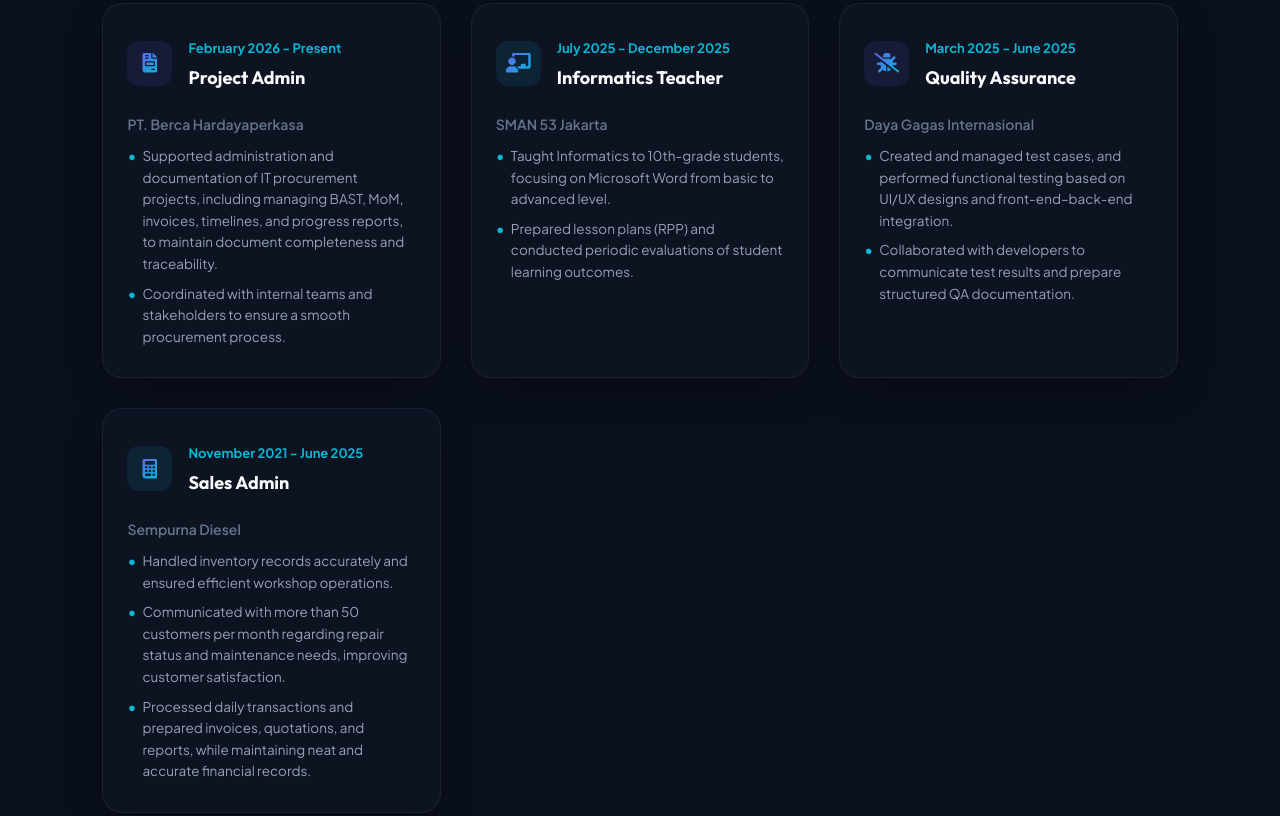
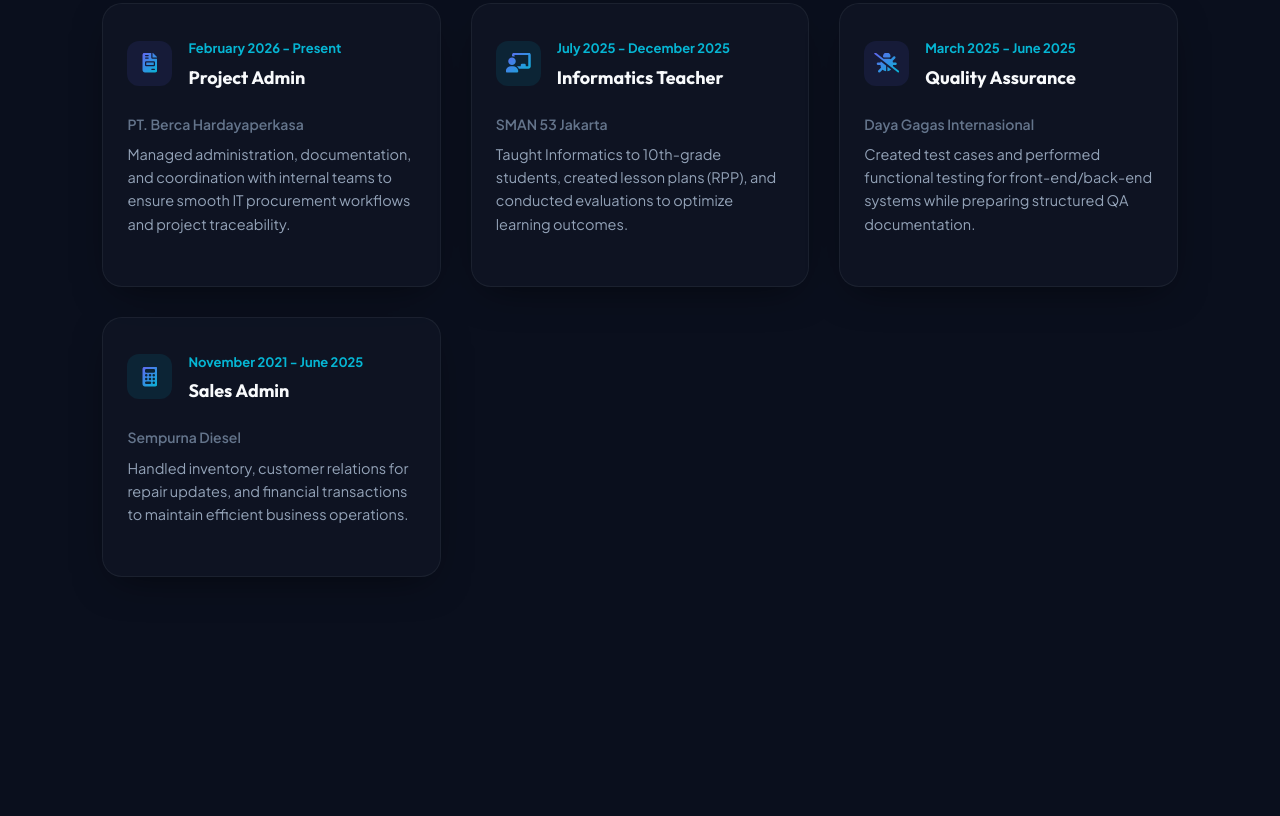
Before and after one commit to pujaptri/PujaVerse, a plain HTML site: page index.html in a window 1280 px wide. Shown: the part 1868-2684 px from the top of the page. Drawn offline with Linux system fonts and the light colour scheme.

Commit message:
Convert experiences and volunteer sections to short descriptions in English

```diff
--- a/index.html
+++ b/index.html
@@ -136,16 +136,7 @@
           </div>
         </div>
         <p style="font-size: 14px; color: var(--text-muted); font-weight: 600; margin-bottom: 5px;">PT. Berca Hardayaperkasa</p>
-        <ul style="list-style: none; margin-top: 10px; font-size: 13.5px; color: var(--text-secondary); line-height: 1.6; padding-left: 0;">
-          <li style="position: relative; padding-left: 15px; margin-bottom: 8px;">
-            <span style="position: absolute; left: 0; color: var(--accent-cyan); font-weight: bold;">•</span>
-            Supported administration and documentation of IT procurement projects, including managing BAST, MoM, invoices, timelines, and progress reports, to maintain document completeness and traceability.
-          </li>
-          <li style="position: relative; padding-left: 15px; margin-bottom: 0;">
-            <span style="position: absolute; left: 0; color: var(--accent-cyan); font-weight: bold;">•</span>
-            Coordinated with internal teams and stakeholders to ensure a smooth procurement process.
-          </li>
-        </ul>
+        <p style="font-size: 14.5px; color: var(--text-secondary); line-height: 1.6; margin-top: 8px;">Managed administration, documentation, and coordination with internal teams to ensure smooth IT procurement workflows and project traceability.</p>
       </div>
 
       <!-- Exp 2 -->
@@ -158,16 +149,7 @@
           </div>
         </div>
         <p style="font-size: 14px; color: var(--text-muted); font-weight: 600; margin-bottom: 5px;">SMAN 53 Jakarta</p>
-        <ul style="list-style: none; margin-top: 10px; font-size: 13.5px; color: var(--text-secondary); line-height: 1.6; padding-left: 0;">
-          <li style="position: relative; padding-left: 15px; margin-bottom: 8px;">
-            <span style="position: absolute; left: 0; color: var(--accent-cyan); font-weight: bold;">•</span>
-            Taught Informatics to 10th-grade students, focusing on Microsoft Word from basic to advanced level.
-          </li>
-          <li style="position: relative; padding-left: 15px; margin-bottom: 0;">
-            <span style="position: absolute; left: 0; color: var(--accent-cyan); font-weight: bold;">•</span>
-            Prepared lesson plans (RPP) and conducted periodic evaluations of student learning outcomes.
-          </li>
-        </ul>
+        <p style="font-size: 14.5px; color: var(--text-secondary); line-height: 1.6; margin-top: 8px;">Taught Informatics to 10th-grade students, created lesson plans (RPP), and conducted evaluations to optimize learning outcomes.</p>
       </div>
 
       <!-- Exp 3 -->
@@ -180,16 +162,7 @@
           </div>
         </div>
         <p style="font-size: 14px; color: var(--text-muted); font-weight: 600; margin-bottom: 5px;">Daya Gagas Internasional</p>
-        <ul style="list-style: none; margin-top: 10px; font-size: 13.5px; color: var(--text-secondary); line-height: 1.6; padding-left: 0;">
-          <li style="position: relative; padding-left: 15px; margin-bottom: 8px;">
-            <span style="position: absolute; left: 0; color: var(--accent-cyan); font-weight: bold;">•</span>
-            Created and managed test cases, and performed functional testing based on UI/UX designs and front-end–back-end integration.
-          </li>
-          <li style="position: relative; padding-left: 15px; margin-bottom: 0;">
-            <span style="position: absolute; left: 0; color: var(--accent-cyan); font-weight: bold;">•</span>
-            Collaborated with developers to communicate test results and prepare structured QA documentation.
-          </li>
-        </ul>
+        <p style="font-size: 14.5px; color: var(--text-secondary); line-height: 1.6; margin-top: 8px;">Created test cases and performed functional testing for front-end/back-end systems while preparing structured QA documentation.</p>
       </div>
 
       <!-- Exp 4 -->
@@ -202,20 +175,7 @@
           </div>
         </div>
         <p style="font-size: 14px; color: var(--text-muted); font-weight: 600; margin-bottom: 5px;">Sempurna Diesel</p>
-        <ul style="list-style: none; margin-top: 10px; font-size: 13.5px; color: var(--text-secondary); line-height: 1.6; padding-left: 0;">
-          <li style="position: relative; padding-left: 15px; margin-bottom: 8px;">
-            <span style="position: absolute; left: 0; color: var(--accent-cyan); font-weight: bold;">•</span>
-            Handled inventory records accurately and ensured efficient workshop operations.
-          </li>
-          <li style="position: relative; padding-left: 15px; margin-bottom: 8px;">
-            <span style="position: absolute; left: 0; color: var(--accent-cyan); font-weight: bold;">•</span>
-            Communicated with more than 50 customers per month regarding repair status and maintenance needs, improving customer satisfaction.
-          </li>
-          <li style="position: relative; padding-left: 15px; margin-bottom: 0;">
-            <span style="position: absolute; left: 0; color: var(--accent-cyan); font-weight: bold;">•</span>
-            Processed daily transactions and prepared invoices, quotations, and reports, while maintaining neat and accurate financial records.
-          </li>
-        </ul>
+        <p style="font-size: 14.5px; color: var(--text-secondary); line-height: 1.6; margin-top: 8px;">Handled inventory, customer relations for repair updates, and financial transactions to maintain efficient business operations.</p>
       </div>
     </div>
   </section>
@@ -237,20 +197,7 @@
           </div>
         </div>
         <p style="font-size: 14px; color: var(--text-muted); font-weight: 600; margin-bottom: 5px;">Rumah Sandar (Volunteer)</p>
-        <ul style="list-style: none; margin-top: 10px; font-size: 13.5px; color: var(--text-secondary); line-height: 1.6; padding-left: 0;">
-          <li style="position: relative; padding-left: 15px; margin-bottom: 8px;">
-            <span style="position: absolute; left: 0; color: var(--accent-cyan); font-weight: bold;">•</span>
-            Managed social media content in line with branding and target audience.
-          </li>
-          <li style="position: relative; padding-left: 15px; margin-bottom: 8px;">
-            <span style="position: absolute; left: 0; color: var(--accent-cyan); font-weight: bold;">•</span>
-            Increased engagement through active interaction with followers.
-          </li>
-          <li style="position: relative; padding-left: 15px; margin-bottom: 0;">
-            <span style="position: absolute; left: 0; color: var(--accent-cyan); font-weight: bold;">•</span>
-            Evaluated content performance based on insights and analytics.
-          </li>
-        </ul>
+        <p style="font-size: 14.5px; color: var(--text-secondary); line-height: 1.6; margin-top: 8px;">Managed social media content and interaction to boost engagement and analyzed performance metrics.</p>
       </div>
 
       <!-- Exp 6 -->
@@ -263,16 +210,7 @@
           </div>
         </div>
         <p style="font-size: 14px; color: var(--text-muted); font-weight: 600; margin-bottom: 5px;">Bazaar Locapop AEON Mall Tanjung Barat</p>
-        <ul style="list-style: none; margin-top: 10px; font-size: 13.5px; color: var(--text-secondary); line-height: 1.6; padding-left: 0;">
-          <li style="position: relative; padding-left: 15px; margin-bottom: 8px;">
-            <span style="position: absolute; left: 0; color: var(--accent-cyan); font-weight: bold;">•</span>
-            Provided customer service and product promotion to 200-300 visitors per day.
-          </li>
-          <li style="position: relative; padding-left: 15px; margin-bottom: 0;">
-            <span style="position: absolute; left: 0; color: var(--accent-cyan); font-weight: bold;">•</span>
-            Worked with the team to support the achievement of daily sales targets during the event.
-          </li>
-        </ul>
+        <p style="font-size: 14.5px; color: var(--text-secondary); line-height: 1.6; margin-top: 8px;">Provided daily product promotions and customer service to support the event's sales targets.</p>
       </div>
     </div>
   </section>
```
